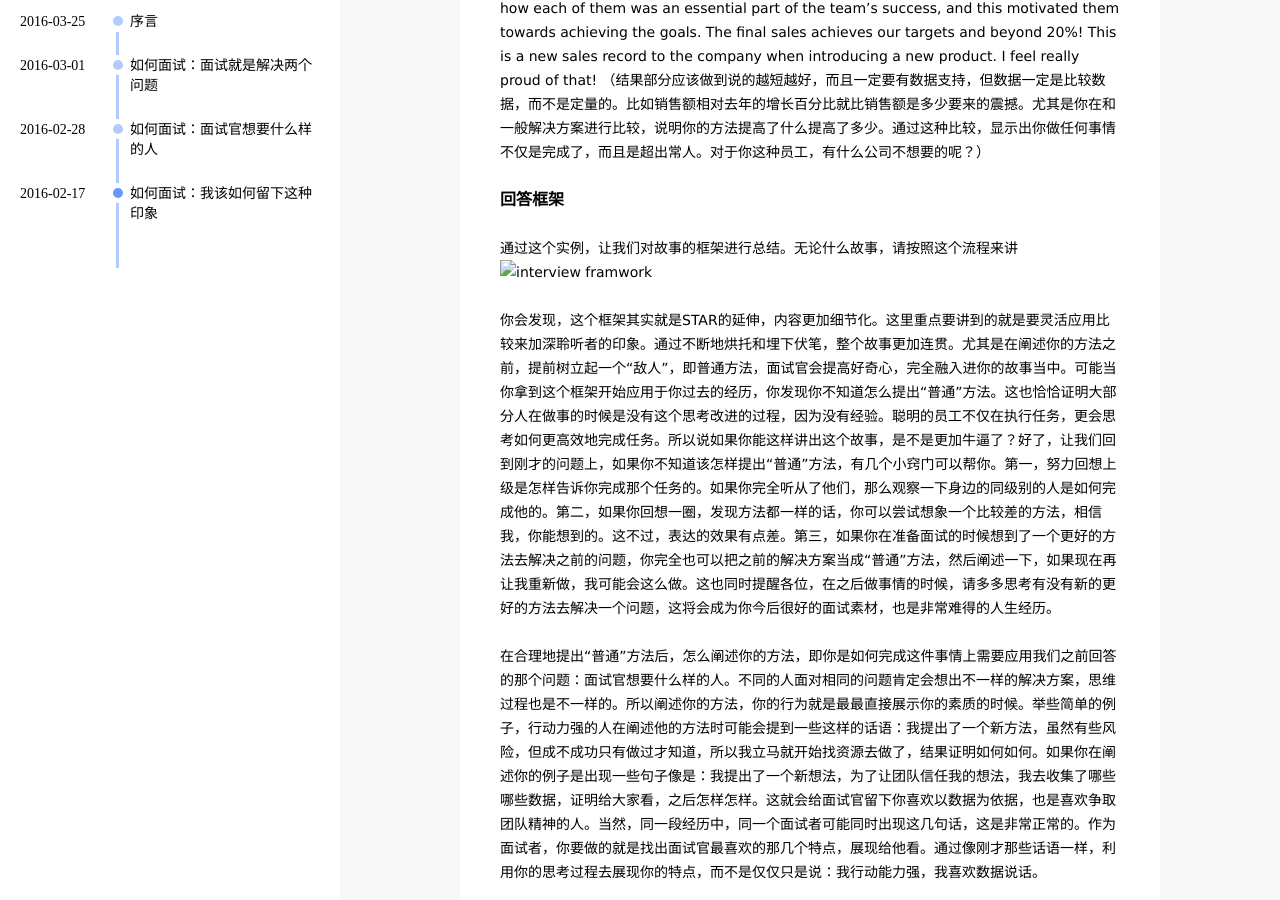
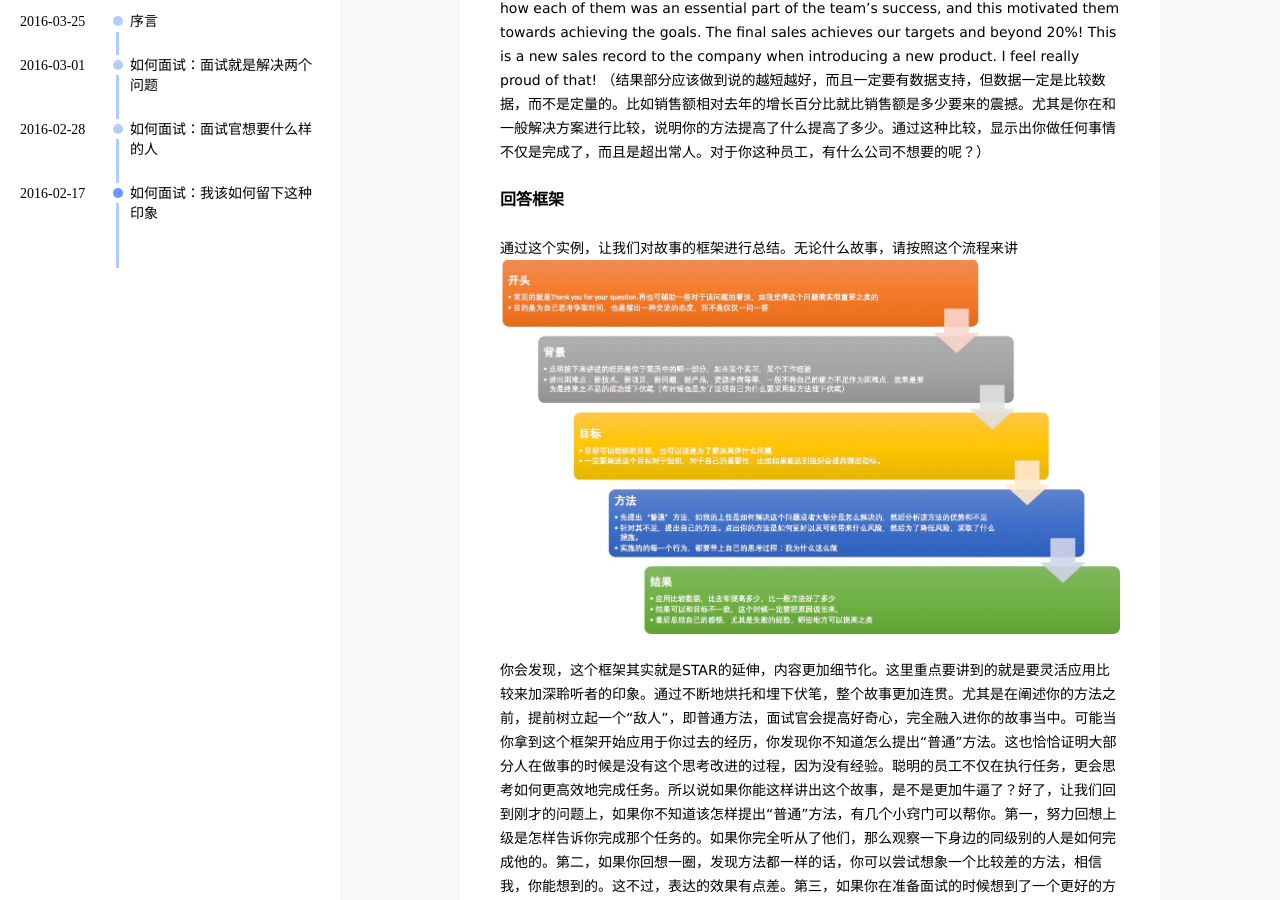
Before and after one commit to saberprince/saberprince.github.io, a Jekyll site: the page built from _posts/2016-02-17-我-该-如-何-留-下-这-种-印-象.md, in a window 1280 px wide and 900 px high, scrolled down 3664 px. Built offline with Jekyll 4.4.1, drawn with Linux system fonts in a browser that asks for light colours; nearby versions of some CDN libraries; library files that are not in the unit come from our copies; comment, search, counter and statistics services are not loaded.

Commit message:
Update 2016-02-17-我-该-如-何-留-下-这-种-印-象.md

```diff
--- a/_posts/2016-02-17-我-该-如-何-留-下-这-种-印-象.md
+++ b/_posts/2016-02-17-我-该-如-何-留-下-这-种-印-象.md
@@ -44,7 +44,7 @@ Tell me how you went about setting the goals for your team members and gaining c
 
 ### 回答框架
 通过这个实例，让我们对故事的框架进行总结。无论什么故事，请按照这个流程来讲
-![interview framwork](http://saberprince.github.io/_posts/interviewframework.jpg)
+![interview framwork](http://saberprince.github.io/assets/img/interviewframework.jpg)
 
 你会发现，这个框架其实就是STAR的延伸，内容更加细节化。这里重点要讲到的就是要灵活应用比较来加深聆听者的印象。通过不断地烘托和埋下伏笔，整个故事更加连贯。尤其是在阐述你的方法之前，提前树立起一个“敌人”，即普通方法，面试官会提高好奇心，完全融入进你的故事当中。可能当你拿到这个框架开始应用于你过去的经历，你发现你不知道怎么提出“普通”方法。这也恰恰证明大部分人在做事的时候是没有这个思考改进的过程，因为没有经验。聪明的员工不仅在执行任务，更会思考如何更高效地完成任务。所以说如果你能这样讲出这个故事，是不是更加牛逼了？好了，让我们回到刚才的问题上，如果你不知道该怎样提出“普通”方法，有几个小窍门可以帮你。第一，努力回想上级是怎样告诉你完成那个任务的。如果你完全听从了他们，那么观察一下身边的同级别的人是如何完成他的。第二，如果你回想一圈，发现方法都一样的话，你可以尝试想象一个比较差的方法，相信我，你能想到的。这不过，表达的效果有点差。第三，如果你在准备面试的时候想到了一个更好的方法去解决之前的问题，你完全也可以把之前的解决方案当成“普通”方法，然后阐述一下，如果现在再让我重新做，我可能会这么做。这也同时提醒各位，在之后做事情的时候，请多多思考有没有新的更好的方法去解决一个问题，这将会成为你今后很好的面试素材，也是非常难得的人生经历。
 
```
